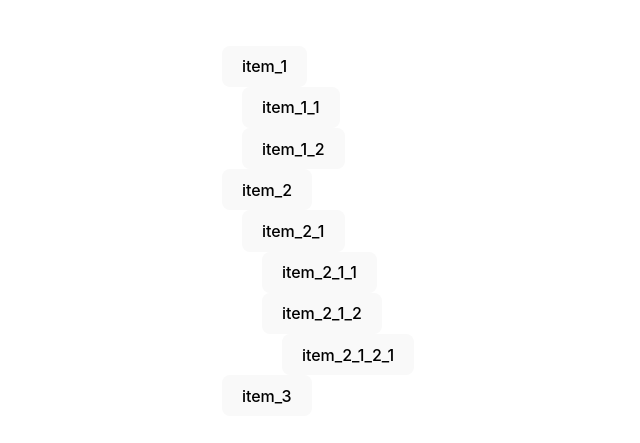
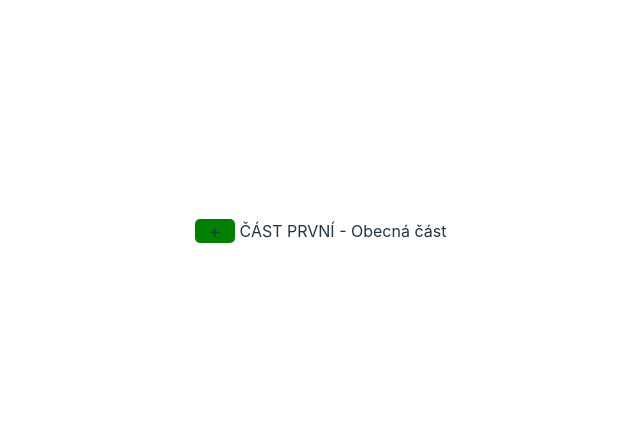
Before and after one commit to wojnys/toc-test, a React (Vite) app: page / in a window 1280 px wide. Shown: the part 169-612 px from the top of the page, without its empty margins (332-972 px from the left). Built offline with nearby package versions, Linux system fonts and the light colour scheme.

Commit message:
added expand-close

```diff
--- a/src/App.tsx
+++ b/src/App.tsx
@@ -1,11 +1,13 @@
-import './App.css'
-import {tableOfContentsItems} from "./components/TableOfContents/data/tableOfContentsItems.ts";
-import {useTableOfContents} from "./components/TableOfContents/useTableOfContents.ts";
-import {TableOfContents} from "./components/TableOfContents/TableOfContents.tsx";
+import './App.css';
+// import { tableOfContentsItems } from "./components/TableOfContents/data/tableOfContentsItems";
+import { useTableOfContents } from "./components/TableOfContents/useTableOfContents";
+import { TableOfContents } from "./components/TableOfContents/TableOfContents";
+import { NOZ_TOC_ITEMS_MOCK } from './components/TableOfContents/data/NOZ_TOC_ITEMS_MOCK.ts';
 
 function App() {
-    const items = tableOfContentsItems;
+    const items = NOZ_TOC_ITEMS_MOCK;
     const props = useTableOfContents({ items });
+    console.log(props)
 
     return (
         <div>
@@ -14,4 +16,4 @@ function App() {
     );
 }
 
-export default App
+export default App;
--- a/src/components/TableOfContents/TableOfContents.tsx
+++ b/src/components/TableOfContents/TableOfContents.tsx
@@ -1,25 +1,77 @@
-import { FC } from 'react';
-import { useTableOfContents } from './useTableOfContents.ts';
+// import { FC } from 'react';
+// import { useTableOfContents } from './useTableOfContents.ts';
+//
+// type TableOfContentsProps = ReturnType<typeof useTableOfContents>;
+//
+// // TODO: TableOfContents should render a hierarchical list of items
+// //  item_1
+// //      item_1_1
+// //          item_1_1_1
+// //      item_1_2
+// //  item_2
+// //  item_3
+// //      item_3_1
+// //  item_4
+//
+// export const TableOfContents: FC<TableOfContentsProps> = ({ items, onClick }) => (
+//     <div>
+//         {items.map((item) => (
+//             <div key={item.id} style={{ display: 'flex' }}>
+//                 <div style={{ width: item.level * 20, height: 10 }} />
+//                 <button onClick={onClick(item)}>{item.name}</button>
+//             </div>
+//         ))}
+//     </div>
+// );
 
-type TableOfContentsProps = ReturnType<typeof useTableOfContents>;
+import React, { useMemo } from 'react';
+import { ContentItem } from './types/ContentItem.ts';
 
-// TODO: TableOfContents should render a hierarchical list of items
-//  item_1
-//      item_1_1
-//          item_1_1_1
-//      item_1_2
-//  item_2
-//  item_3
-//      item_3_1
-//  item_4
+type TableOfContentsProps = {
+    items: ContentItem[];
+    expandedItemIds: Set<string>;
+    onClick: (item: ContentItem) => () => void;
+};
 
-export const TableOfContents: FC<TableOfContentsProps> = ({ items, onClick }) => (
-    <div>
-        {items.map((item) => (
-            <div key={item.id} style={{ display: 'flex' }}>
-                <div style={{ width: item.level * 20, height: 10 }} />
-                <button onClick={onClick(item)}>{item.name}</button>
+export const TableOfContents: React.FC<TableOfContentsProps> = ({ items, expandedItemIds, onClick }) => {
+
+    const memoizedItems = useMemo(() => items, [items]);
+    const memoizedExpandedItemIds = useMemo(() => expandedItemIds, [expandedItemIds]);
+    console.log(memoizedItems);
+
+    const renderItems = (parentId: string | undefined, level: number) => {
+        const filteredItems = memoizedItems.filter(item => item.parentId === parentId);
+        console.log(filteredItems);
+        return (
+            <div>
+                {filteredItems.map(item => (
+                    <div key={item.id} style={{ paddingLeft: `${level * 20}px`, cursor: 'pointer' }}>
+                        <div onClick={onClick(item)} style={{ display: 'flex' }}>
+                            {memoizedExpandedItemIds.has(item.id) ? <div style={{
+                                    backgroundColor: 'red',
+                                    borderRadius: '5px',
+                                    width: '40px',
+                                    textAlign: 'center',
+                                    margin: '0 5px',
+                                }}>-</div> :
+                                <div style={{
+                                    backgroundColor: 'green',
+                                    borderRadius: '5px',
+                                    width: '40px',
+                                    textAlign: 'center',
+                                    margin: '0 5px',
+                                }}>+</div>} {item.name}
+                        </div>
+                        {memoizedExpandedItemIds.has(item.id) && renderItems(item.id, level + 1)}
+                    </div>
+                ))}
             </div>
-        ))}
-    </div>
-);
+        );
+    };
+
+    return (
+        <div>
+            {renderItems(undefined, 1)}
+        </div>
+    );
+};
--- a/src/components/TableOfContents/types/ContentItem.ts
+++ b/src/components/TableOfContents/types/ContentItem.ts
@@ -5,4 +5,5 @@ export type ContentItem = {
     name: string;
     parentId?: string | null;
     __typename?: string;
+    isExpanded?: boolean;
 };
--- a/src/components/TableOfContents/useTableOfContents.ts
+++ b/src/components/TableOfContents/useTableOfContents.ts
@@ -1,13 +1,60 @@
+
+// // TODO: expand/collapse of items
+// // TODO: Collapse recursively
+
+
+import { useEffect, useMemo, useState } from 'react';
 import { ContentItem } from './types/ContentItem.ts';
 
 type TableOfContentsArg = {
     items: ContentItem[];
 };
 
-// TODO: expand/collapse of items
-// TODO: Collapse recursively
 export const useTableOfContents = ({ items }: TableOfContentsArg) => {
-    const onClick = (item: ContentItem) => () => console.log(item);
+    const [expandedItemIds, setExpandedItems] = useState<Set<string>>(new Set());
 
-    return { items, onClick };
+    // This functions search just for items which are expanded - it is used for collapseRecursively function)
+    const onlyExpandedItems: ContentItem[] = []
+    const recursivelySearchFoeExtendedItemValues = (parentId: string, newExpandedItems: Set<string>) => {
+        const filteredItems = items.filter(item => item.parentId === parentId);
+        filteredItems.forEach((item) => {
+            if(newExpandedItems.has(item.id)) {
+                newExpandedItems.delete(item.id);
+                console.log(item.name)
+                onlyExpandedItems.push(item)
+                recursivelySearchFoeExtendedItemValues(item.id, newExpandedItems);
+            }
+        })
+    }
+
+    // const memorizedExpandedItems = useMemo(() => expandedItems, [expandedItems]);
+    const onClick = (item: ContentItem) => () => {
+        const newExpandedItemIds = new Set(expandedItemIds);
+        if (newExpandedItemIds.has(item.id)) {
+            newExpandedItemIds.delete(item.id);
+            recursivelySearchFoeExtendedItemValues(item.id, newExpandedItemIds);
+            collapseRecursively(item.id, newExpandedItemIds);
+        } else {
+            // Check if item has at least one children
+            const children_count = items.filter(i => i.parentId === item.id).length;
+            if(children_count !== 0) {
+                newExpandedItemIds.add(item.id);
+            } else {
+                return {items, expandedItemIds, onClick };
+            }
+        }
+        setExpandedItems(newExpandedItemIds);
+    };
+
+    const collapseRecursively = (parentId: string, expandedSet: Set<string>) => {
+        // I am using onlyExpandedItems (Just Expanded items) instead of items -> I need to go through all the items -> also items which are not expanded I will check
+        const childItems = onlyExpandedItems.filter(item => item.parentId === parentId);
+        childItems.forEach(child => {
+            expandedSet.delete(child.id);
+            console.log(child.name)
+            collapseRecursively(child.id, expandedSet);
+        })
+    };
+
+    return {items, expandedItemIds, onClick };
 };
```
Also changed, not shown: 2 other files (tests, documents, lock files or other folders).
